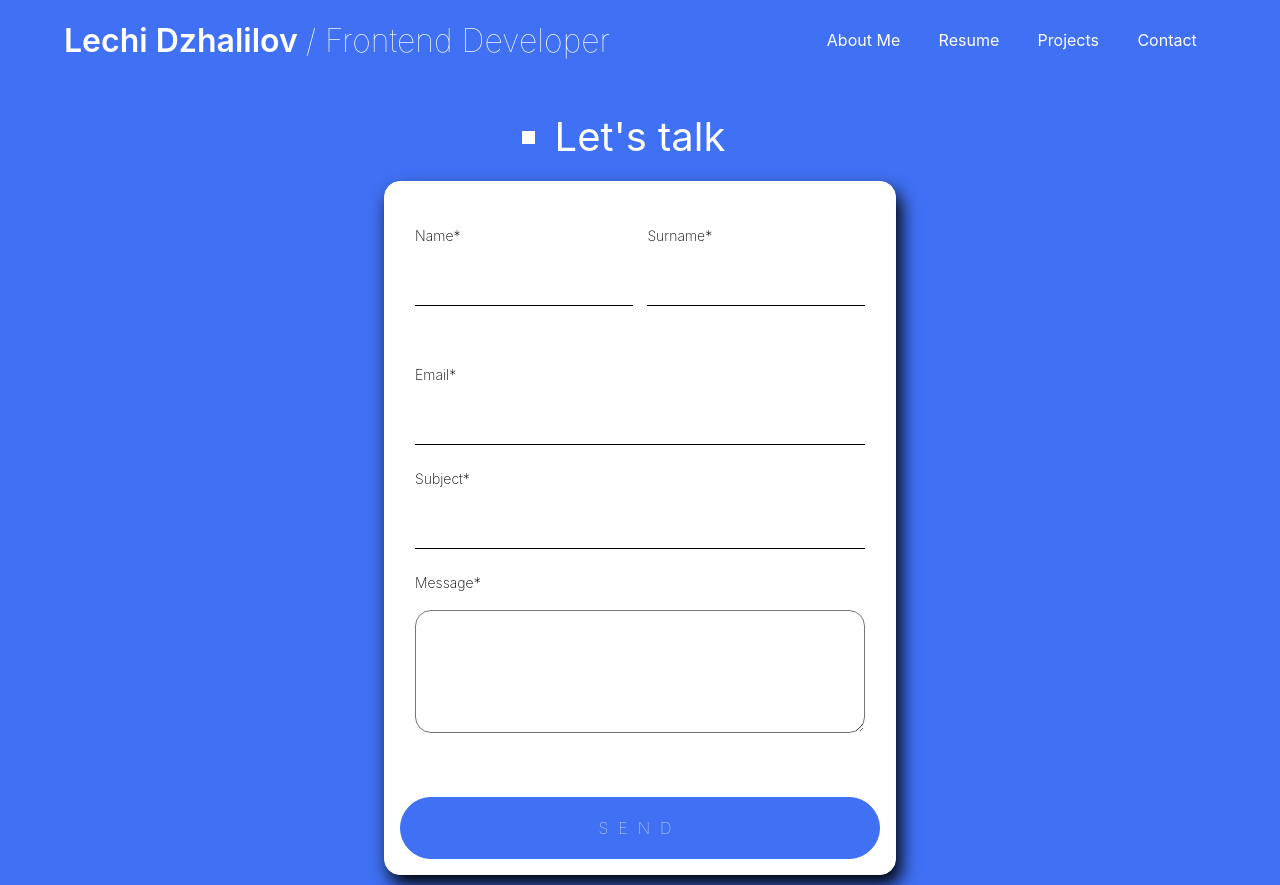
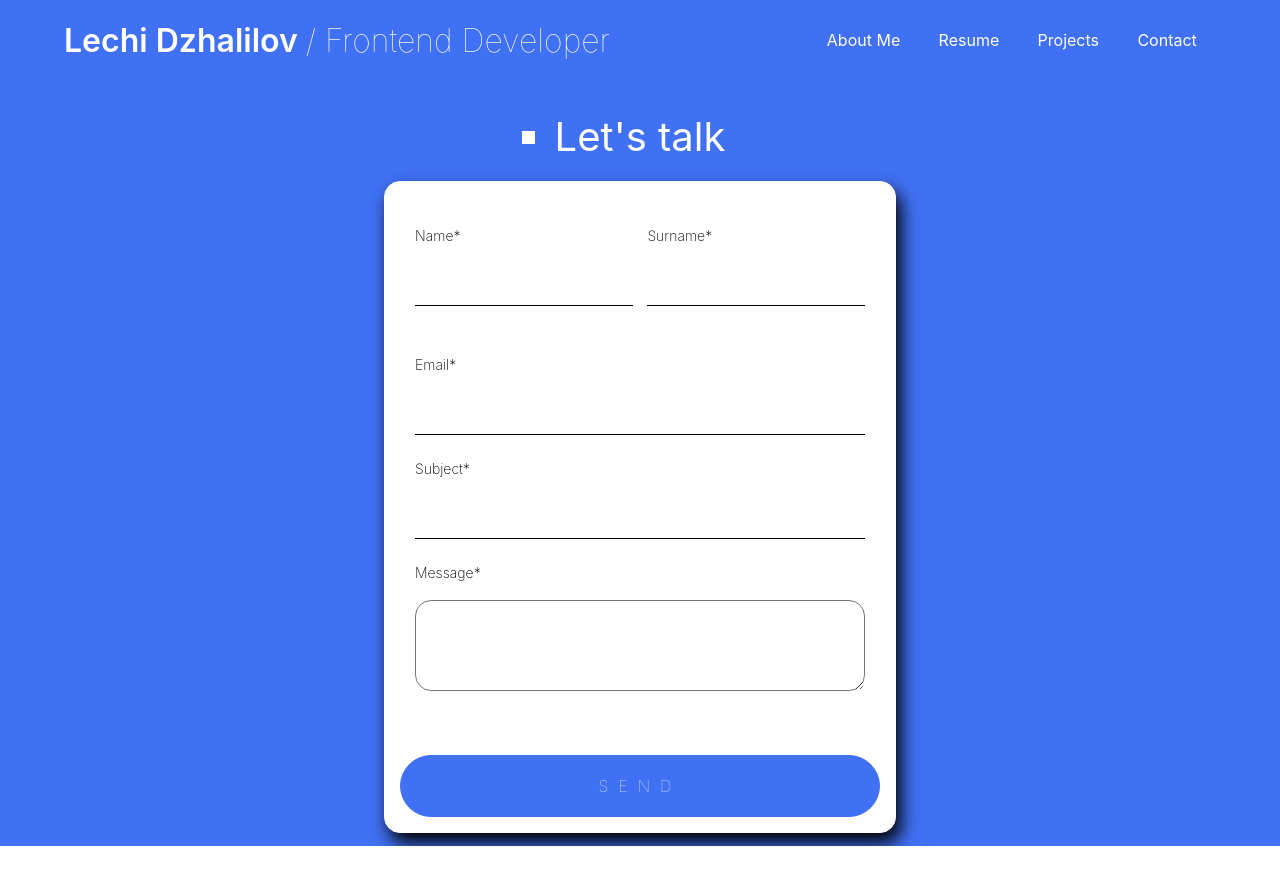
Before and after one commit to lechi-lilov/portfolio, a Next.js app: page /headerlinks/mycontact in a window 1280 px wide. After the commit the page ends 846 px from the top, so only its background shows below. Built offline with nearby package versions, Linux system fonts and the light colour scheme.

Commit message:
fix some bugs

```diff
--- a/src/components/contact/Contact.js
+++ b/src/components/contact/Contact.js
@@ -91,7 +91,7 @@ function Contact() {
 
           <label htmlFor="message">Message*</label>
           <textarea
-            rows="6"
+            rows="4"
             id="message"
             name="message"
             {...register("message", { required: true })}
--- a/src/components/contact/style.js
+++ b/src/components/contact/style.js
@@ -27,7 +27,6 @@ export const Form = styled.form`
   p {
     color: #bf1650;
   }
-
   ,
   p::before {
     display: inline;
@@ -47,14 +46,12 @@ export const Form = styled.form`
   ,
   input {
     display: block;
-    box-sizing: border-box;
     width: 17vw;
     border-top: none;
     border-left: none;
     border-right: none;
     border-bottom: 1px solid black;
     padding: 10px 15px 15px 15px;
-    margin-bottom: 10px;
     font-size: 14px;
   }
   ,
@@ -66,11 +63,13 @@ export const Form = styled.form`
     outline: none;
   }
 `;
+
 export const Namefield = styled.div`
   display: flex;
   justify-content: space-between;
   padding: 10px 15px 15px 15px;
 `;
+
 export const Name = styled.div``;
 export const Surname = styled.div``;
 
--- a/src/components/header/style.js
+++ b/src/components/header/style.js
@@ -1,6 +1,7 @@
 import styled from "styled-components";
 
 export const Container = styled.div`
+  z-index: 100;
   width: 100%;
   height: 10vh;
   display: flex;
```
